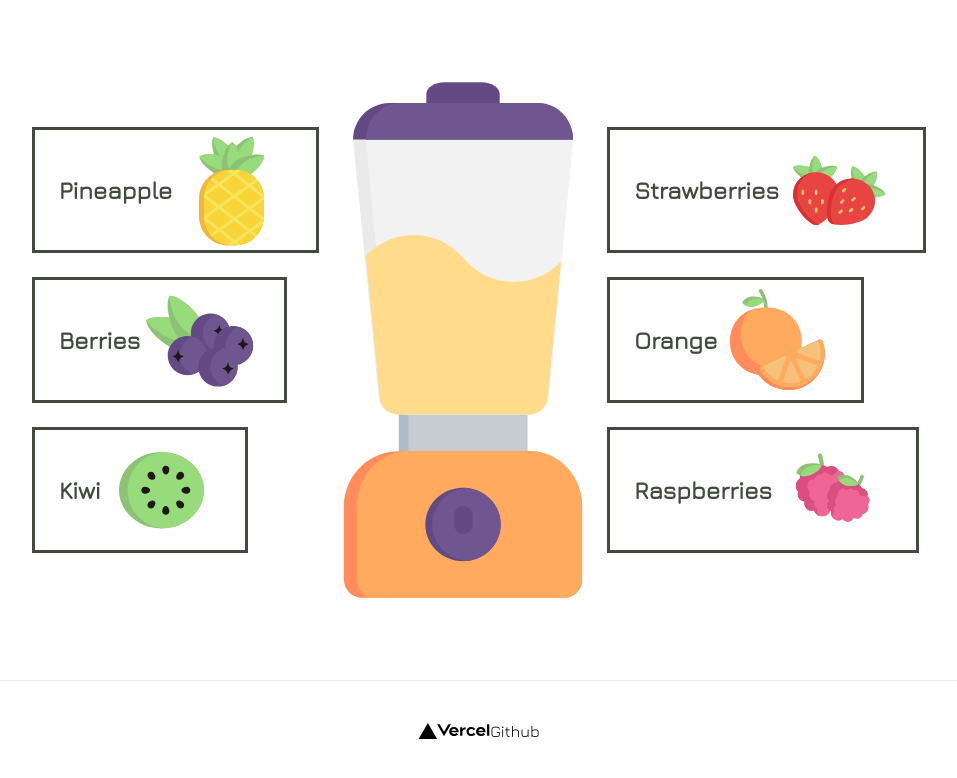
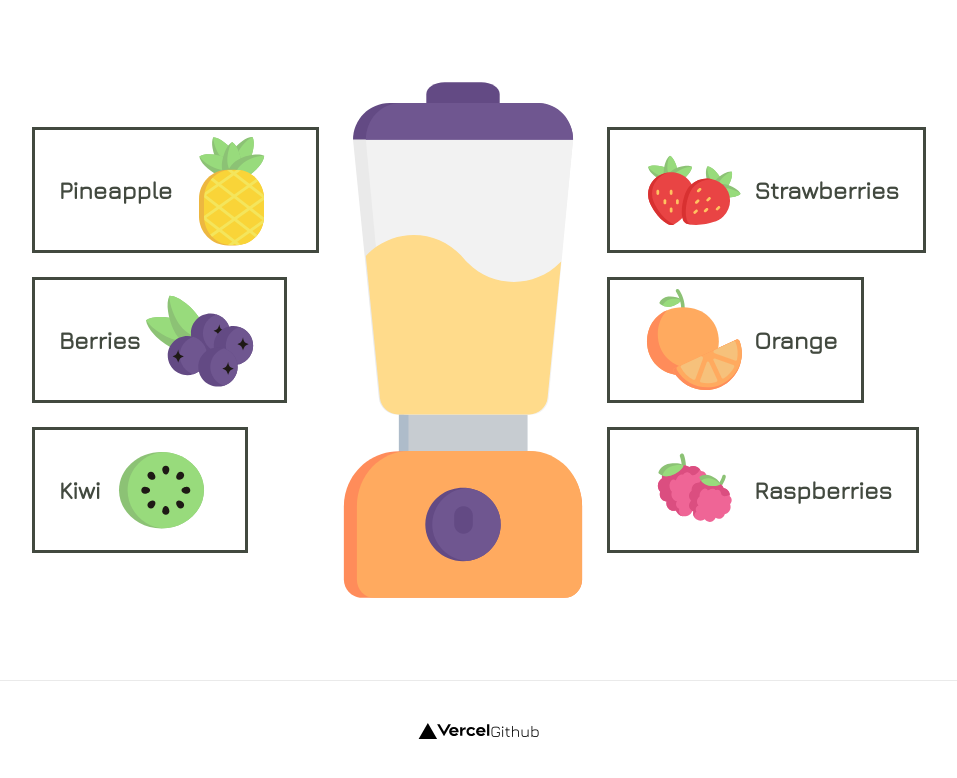
Before and after one commit to JustD4nTe/mixhue, a Next.js app: page / in a window 1280 px wide. Shown: the top 778 px of the page, without its empty margins (161-1118 px from the left). Built offline with nearby package versions, Linux system fonts and the light colour scheme.

Commit message:
Splitting FruitIngredient component into two

```diff
--- /dev/null
+++ b/components/FruitIngredientLeft.jsx
@@ -0,0 +1,12 @@
+import React from "react";
+import Image from "next/image";
+import styles from "../components/FruitIngredientLeft.module.css";
+
+export default function FruitIngredients(props) {
+  return (
+    <button className={styles.buttonFruit}>
+      <span className={styles.buttonName}>{props.fruitName}</span>
+      <Image src={props.imageSource} alt="" width={120} height={120} />
+    </button>
+  );
+}
--- a/components/FruitIngredient.jsx
+++ b/components/FruitIngredientRight.jsx
@@ -1,12 +1,12 @@
 import React from "react";
 import Image from "next/image";
-import styles from "../components/FruitIngredients.module.css";
+import styles from "../components/FruitIngredientLeft.module.css";
 
 export default function FruitIngredients(props) {
   return (
     <button className={styles.buttonFruit}>
+      <Image src={props.imageSource} alt="" width={120} height={120} />
       <span className={styles.buttonName}>{props.fruitName}</span>
-      <Image src={props.imageSource} alt="" width={120} height={120} />
     </button>
   );
 }
--- a/pages/index.js
+++ b/pages/index.js
@@ -1,7 +1,8 @@
 import Head from "next/head";
 import Image from "next/image";
 import styles from "../styles/Home.module.css";
-import FruitIngredients from "../components/FruitIngredient";
+import FruitIngredientLeft from "../components/FruitIngredientLeft";
+import FruitIngredientRight from "../components/FruitIngredientRight";
 
 export default function Home() {
   return (
@@ -15,30 +16,30 @@ export default function Home() {
       <main className={styles.main}>
         <div className={styles.mix}>
           <div className={styles.ingredients}>
-            <FruitIngredients
+            <FruitIngredientLeft
               fruitName="Pineapple"
               imageSource="/images/fruits/mixhue_pineapple.svg"
             />
-            <FruitIngredients
+            <FruitIngredientLeft
               fruitName="Berries"
               imageSource="/images/fruits/mixhue_berries.svg"
             />
-            <FruitIngredients
+            <FruitIngredientLeft
               fruitName="Kiwi"
               imageSource="/images/fruits/mixhue_kiwi.svg"
             />
           </div>
           <Image src="/images/elements/mixer.svg" alt="Fruit mixer" width={240} height={520}/>
           <div className={styles.ingredients}>
-            <FruitIngredients
+            <FruitIngredientRight
               fruitName="Strawberries"
               imageSource="/images/fruits/mixhue_strawberries.svg"
             />
-            <FruitIngredients
+            <FruitIngredientRight
               fruitName="Orange"
               imageSource="/images/fruits/mixhue_orange.svg"
             />
-            <FruitIngredients
+            <FruitIngredientRight
               fruitName="Raspberries"
               imageSource="/images/fruits/mixhue_raspberry.svg"
             />
```
Also changed, not shown: components/FruitIngredientRight.module.css (added, +16 -0 lines), components/FruitIngredientLeft.module.css (renamed from components/FruitIngredients.module.css).
